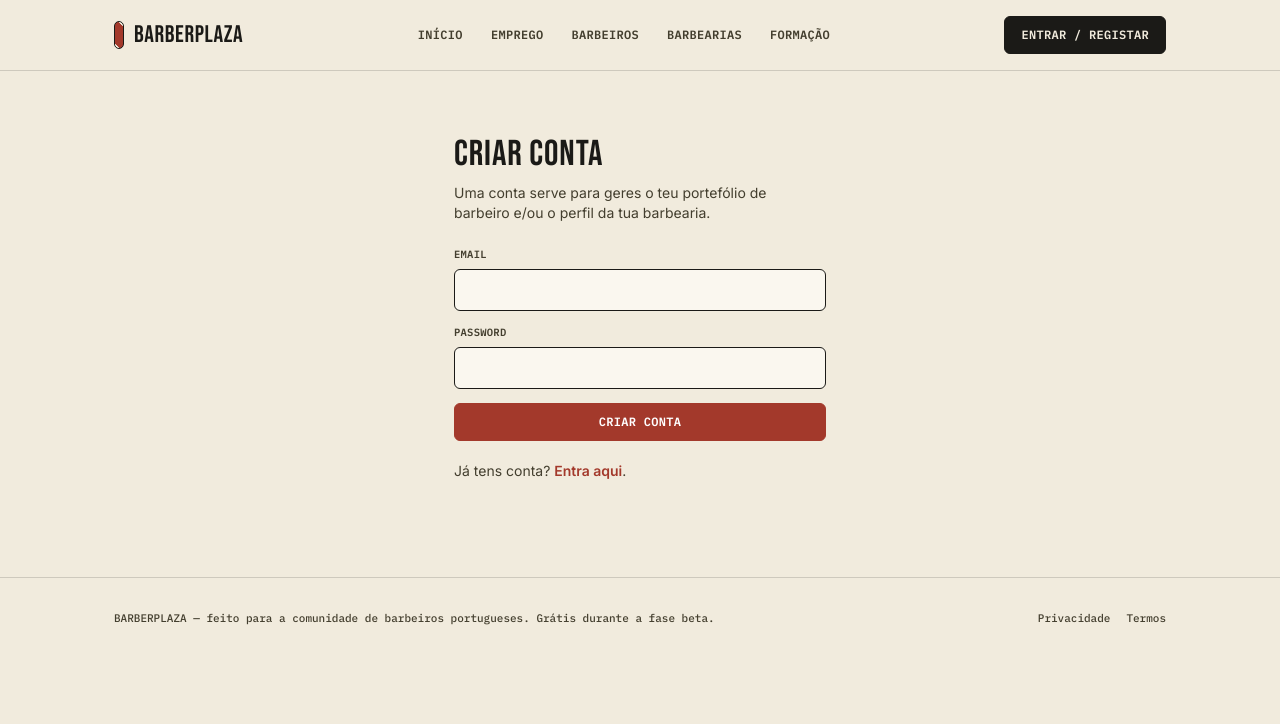
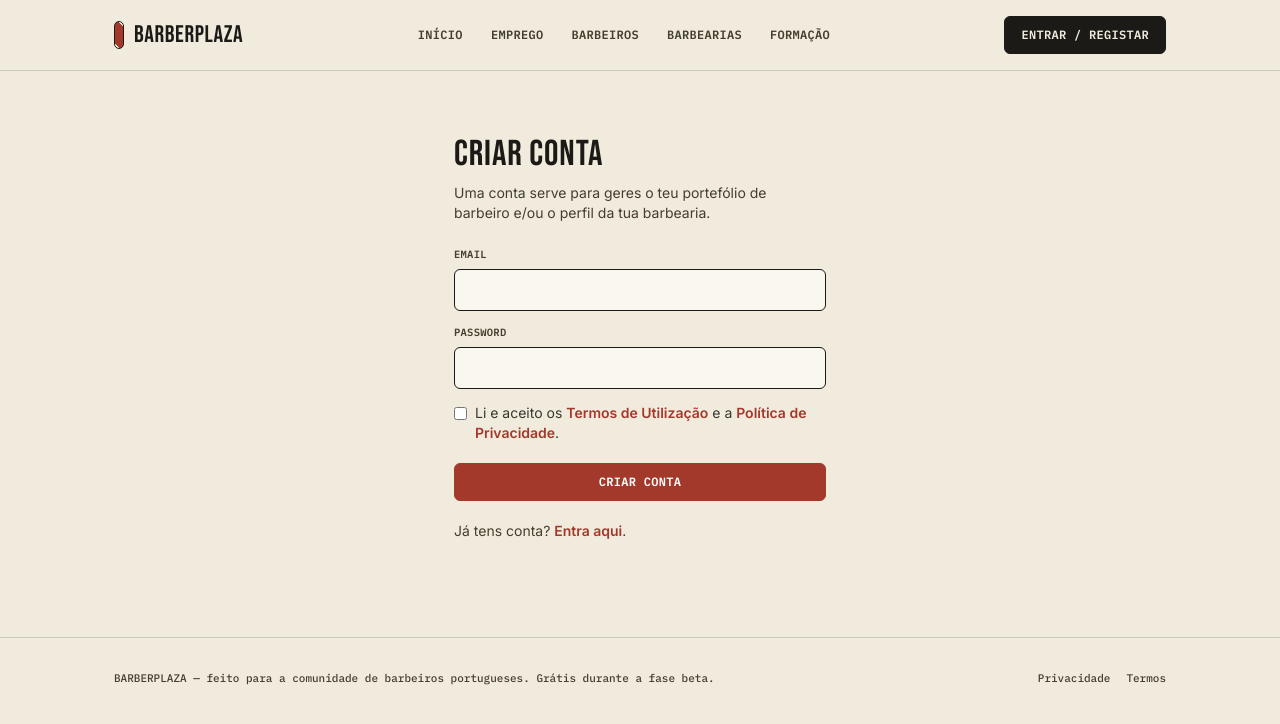
Before and after one commit to OGuinapo/Barberplaza, a Next.js app: page /registar in a window 1280 px wide. Shown: the top 724 px of the page. Built offline with nearby package versions, Linux system fonts and the light colour scheme; no server answers.

Commit message:
Require acceptance of terms and privacy policy
Added a checkbox to accept terms and privacy policy before account creation.

```diff
--- a/src/app/registar/page.tsx
+++ b/src/app/registar/page.tsx
@@ -7,6 +7,7 @@ import { supabase } from '@/lib/supabaseClient';
 export default function RegistarPage() {
   const [email, setEmail] = useState('');
   const [password, setPassword] = useState('');
+  const [aceite, setAceite] = useState(false);
   const [msg, setMsg] = useState<{ text: string; ok: boolean } | null>(null);
   const [loading, setLoading] = useState(false);
   const [done, setDone] = useState(false);
@@ -15,6 +16,10 @@ export default function RegistarPage() {
     e.preventDefault();
     if (password.length < 6) {
       setMsg({ text: 'A password deve ter pelo menos 6 caracteres.', ok: false });
+      return;
+    }
+    if (!aceite) {
+      setMsg({ text: 'Tens de aceitar os Termos e a Política de Privacidade para criar conta.', ok: false });
       return;
     }
     setLoading(true);
@@ -50,6 +55,18 @@ export default function RegistarPage() {
           <span className="field-label">Password</span>
           <input type="password" required minLength={6} value={password} onChange={(e) => setPassword(e.target.value)} className="field-input" />
         </label>
+        <label className="flex items-start gap-2 mb-5 cursor-pointer">
+          <input
+            type="checkbox"
+            checked={aceite}
+            onChange={(e) => setAceite(e.target.checked)}
+            className="mt-1"
+          />
+          <span className="text-sm text-[#3a372f]">
+            Li e aceito os <Link href="/termos" target="_blank" className="text-red font-semibold">Termos de Utilização</Link> e a{' '}
+            <Link href="/privacidade" target="_blank" className="text-red font-semibold">Política de Privacidade</Link>.
+          </span>
+        </label>
         <button type="submit" disabled={loading} className="btn btn-red w-full justify-center">
           {loading ? 'A criar…' : 'Criar conta'}
         </button>
```
